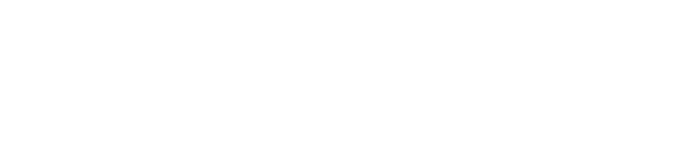
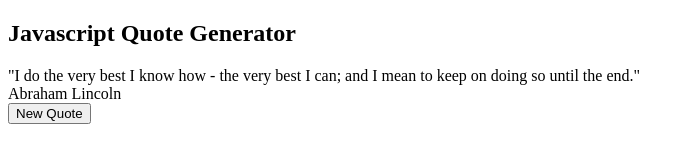
Before and after one commit to svandu/quotes-generator, a plain HTML site: page index.html in a window 1280 px wide. Shown: the whole page, without its empty margins (0-694 px from the left). Drawn offline with Linux system fonts and the light colour scheme.

Commit message:
html completed

```diff
--- a/index.html
+++ b/index.html
@@ -10,6 +10,28 @@
     <title>DOM manupulation </title>
 </head>
 <body>
+    <div class="container">
+        <div class="header">
+            <h2>Javascript Quote Generator</h2>
+        </div>
 
+        <div class="main-container">
+            <div class="text-area">
+                <span class="quote">
+                    "I do the very best I know how - the very best I can; and I mean to keep on doing so until the end."
+                </span>
+            </div>
+
+            <div class="person">Abraham Lincoln</div>
+
+            <div class="button-area">
+                <button id="new-quote">New Quote</button>
+            </div>
+        </div>
+    </div>
+
+    <!-- scripts -->
+
+    <script src="/script.js"></script>
 </body>
 </html>
```
